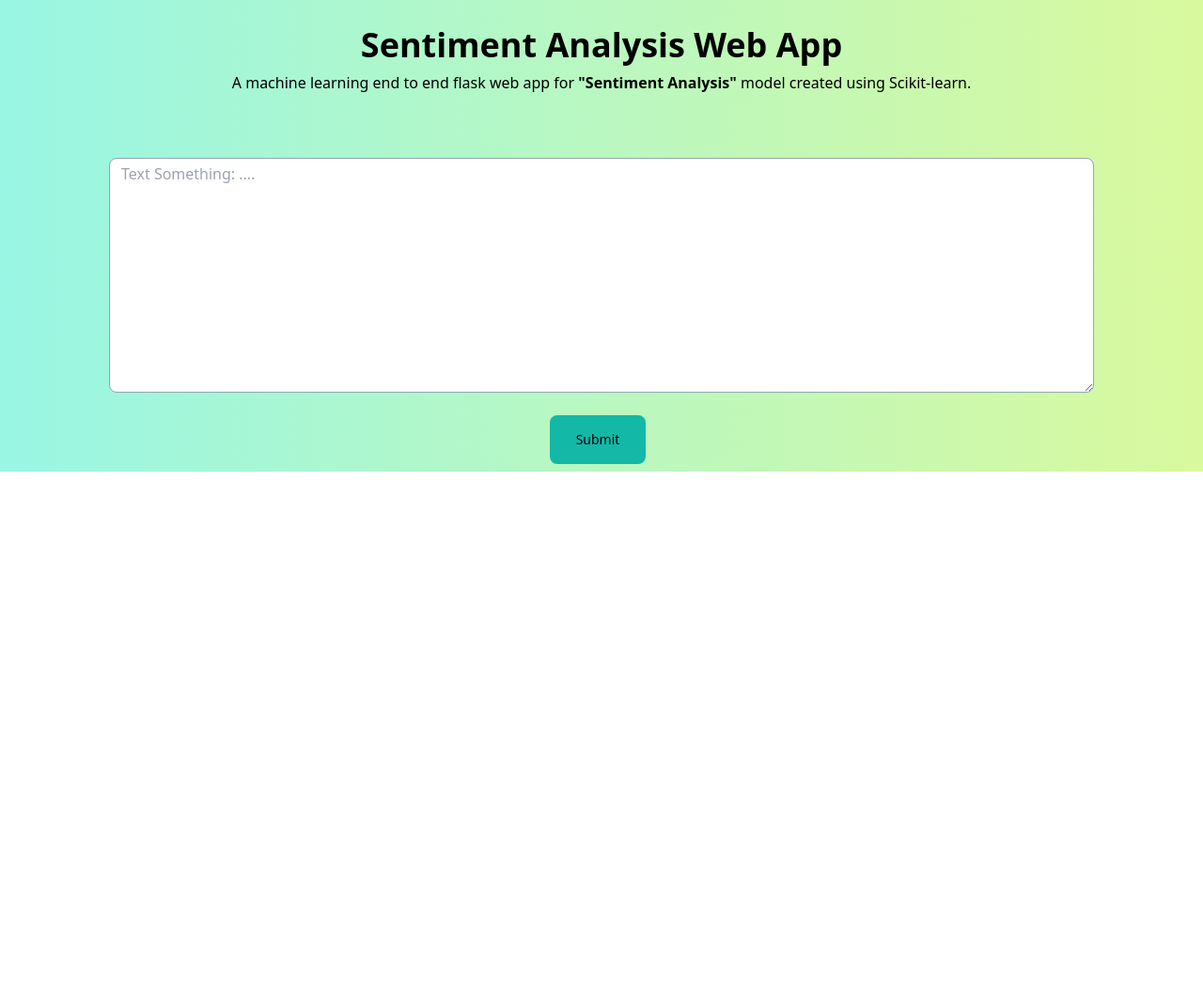
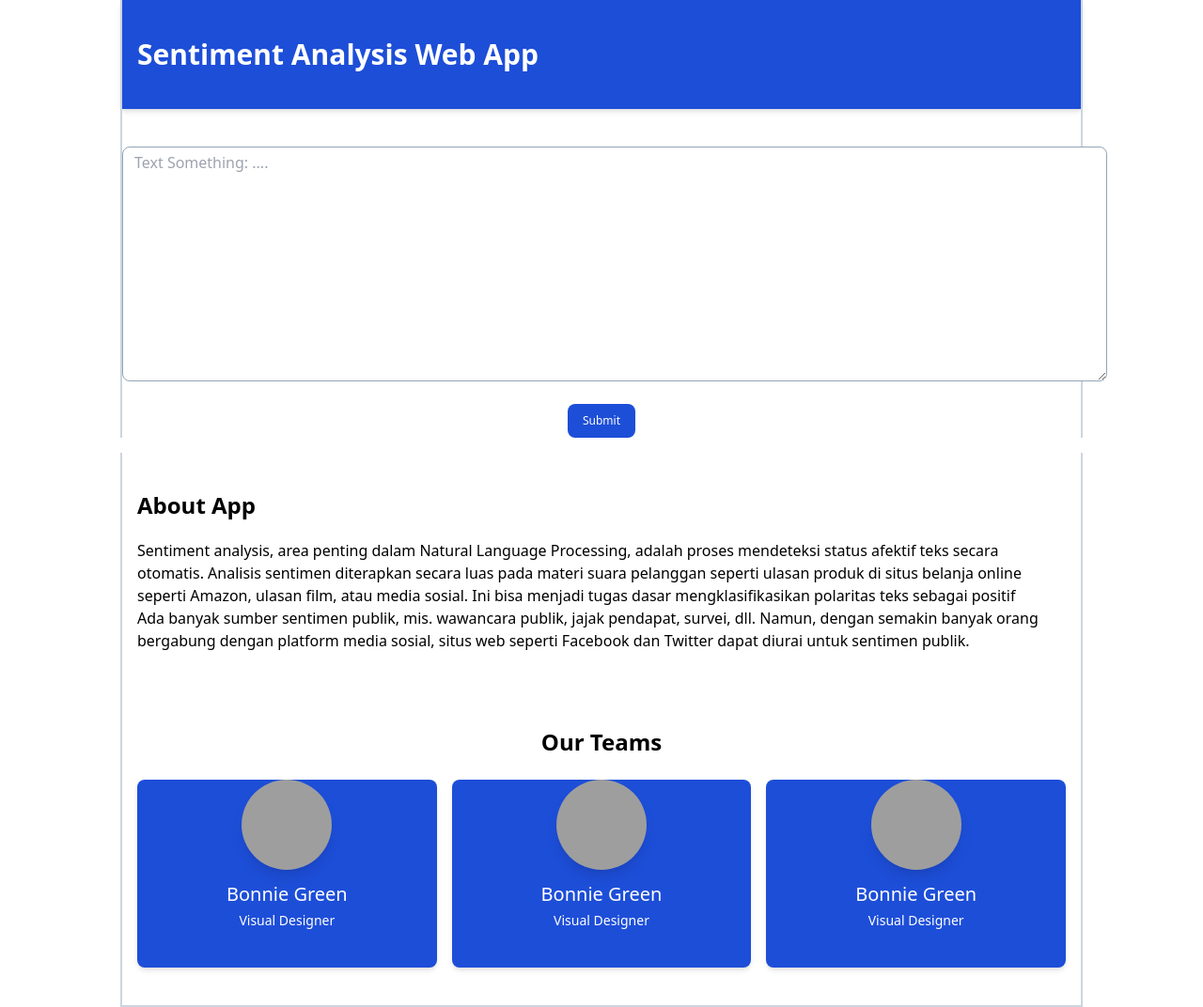
Before and after one commit to fadlanfasya/SentimentAnalysisWebApp, a Flask app: page / in a window 1280 px wide. Shown: the whole page at 94% size. Before the commit the page ends 502 px from the top, so only its background shows below. Run offline with Flask 2, Linux system fonts and the light colour scheme; parts of the project's set-up code (start-up, migrations or seed data) failed here and were passed over; some libraries are stand-ins or nearby versions; grey boxes are pictures that could not be loaded.

Commit message:
update app

```diff
--- a/app.py
+++ b/app.py
@@ -39,4 +39,4 @@ def my_form_post():
     return render_template('form.html', final=compound, text1=text_final,text2=dd['pos'],text5=dd['neg'],text4=compound,text3=dd['neu'])
 
 if __name__ == "__main__":
-    app.run(debug=True, host="127.0.0.1", port=5002, threaded=True)
+    app.run(debug=True, host="127.0.0.1", port=5000, threaded=True)
--- a/templates/form.html
+++ b/templates/form.html
@@ -9,27 +9,26 @@
   </head>
 
   <body>
-    <div class="mx-auto bg-gradient-to-r from-teal-200 to-lime-200">
-	    <div class="p-5 text-center bg-gradient-to-r from-teal-200 to-lime-200">
-		    <h1 class="text-4xl font-bold p-2">Sentiment Analysis Web App</h1>
-		    <p>A machine learning end to end flask web app for <b>"Sentiment Analysis" </b>model created using Scikit-learn.</p>
+    <div class="container mx-auto bg-white">
+	    <div class="mx-32 p-4 py-10 bg-blue-700 border-x-2 border-slate-300 shadow-md">
+		    <h1 class="text-3xl font-bold text-white">Sentiment Analysis Web App</h1>
+		    <!-- <p>A machine learning end to end flask web app for <b>"Sentiment Analysis" </b>model created using Scikit-learn.</p>  -->
 	    </div>
-		  </br></br>
-      <div align="center">
+      <div align="center" class="pt-10 mx-32 border-x-2 border-slate-300">
 			  <form method="POST">
 				  <textarea class="px-3 py-1 border-1 border-slate-400 focus:ring-4 focus:outline-none focus:ring-green-300 font-medium font-bold rounded-lg" name="text1" placeholder="Text Something: ...." rows="10" cols="109"></textarea><br><br>
-          <button type="submit" class="text-black bg-teal-500 hover:bg-teal-600 focus:ring-4 focus:outline-none focus:ring-green-300 font-medium font-bold rounded-lg text-sm px-7 py-4 text-center mr-2 mb-2">Submit</button>
+          <button type="submit" class="inline-flex items-center py-2.5 px-4 text-xs font-medium text-center text-white bg-blue-700 rounded-lg focus:ring-4 focus:ring-blue-200 hover:bg-blue-800">Submit</button>
 			  </form>
 		  </div>
       {% if final %}
 
 <!--result start -->
       <div align="center">
-      </br></br>
-      <div class="container pb-5 relative overflow-x-auto bg-gradient-to-r from-lime-200 via-lime-100 to-lime-100">
-        <h2 class="p-5 text-center text-2xl font-bold">The Sentiment of '{{ text1 }}' is <span class="text-red-800">{{ final *100}}%</span> positive !</h2>
-			  <h2 class="font-bold text-2xl">Score table</h2>
-        <table class="text-sm text-left border-collapse border border-slate-500">
+      <div class="container relative overflow-x-auto">
+        <div class="mx-32 pb-5 bg-blue-700 shadow-md border-x-2 border-slate-300">
+        <h2 class="p-5 text-center text-2xl font-bold text-white">The Sentiment of '{{ text1 }}' is <span class="text-red-500">{{ final *100}}%</span> positive !</h2>
+			  <h2 class="font-bold text-2xl text-white">Score table</h2>
+        <table class="text-sm text-left text-white border-collapse border border-white">
           <thead class="text-md uppercase">
           <tr>
             <th class="border border-slate-600 px-3 text-xl">SENTIMENT METRIC</th>
@@ -53,14 +52,49 @@
             <td class="border border-slate-600 px-3">{{text4}}</td>
           </tr>
         </table>
+        </div>
       </div>
     {% else %}
     <p></p>
     {% endif %}
     </div>
-    </br></br>
 <!--result end -->
+<div class="mx-32 p-4 pb-10 pt-10 bg-white border-x-2 border-slate-300 space-y-5">
+  <h2 class="text-2xl font-bold">About App</h2>
+  <p class="">
+    Sentiment analysis, area penting dalam Natural Language Processing, adalah proses mendeteksi status afektif teks secara otomatis. Analisis sentimen diterapkan secara luas pada materi suara pelanggan seperti ulasan produk di situs belanja online seperti Amazon, ulasan film, atau media sosial. Ini bisa menjadi tugas dasar mengklasifikasikan polaritas teks sebagai positif <br />
+    Ada banyak sumber sentimen publik, mis. wawancara publik, jajak pendapat, survei, dll. Namun, dengan semakin banyak orang bergabung dengan platform media sosial, situs web seperti Facebook dan Twitter dapat diurai untuk sentimen publik. <br />
+<br />
+  </p>
+</div>
+<div class="mx-32 p-4 pb-10 border-x-2 border-b-2 border-slate-300 space-y-6">
+  <h2 class="text-2xl text-center font-bold">Our Teams</h2>
+  <div class="grid grid-cols-3 gap-4">
+  <div class="max-w-sm bg-blue-700 rounded-lg shadow-md">
+      <div class="flex flex-col items-center pb-10">
+          <img class="mb-3 w-24 h-24 rounded-full shadow-lg" src="/docs/images/people/profile-picture-3.jpg" alt="Bonnie image"/>
+          <h5 class="mb-1 text-xl font-medium text-white">Bonnie Green</h5>
+          <span class="text-sm text-white">Visual Designer</span>
+      </div>
   </div>
+  <div class="max-w-sm bg-blue-700 rounded-lg shadow-md">
+    <div class="flex flex-col items-center pb-10">
+        <img class="mb-3 w-24 h-24 rounded-full shadow-lg" src="/docs/images/people/profile-picture-3.jpg" alt="Bonnie image"/>
+        <h5 class="mb-1 text-xl font-medium text-white">Bonnie Green</h5>
+        <span class="text-sm text-white">Visual Designer</span>
+    </div>
+  </div>
+  <div class="max-w-sm bg-blue-700 rounded-lg shadow-md">
+    <div class="flex flex-col items-center pb-10">
+        <img class="mb-3 w-24 h-24 rounded-full shadow-lg" src="/docs/images/people/profile-picture-3.jpg" alt="Bonnie image"/>
+        <h5 class="mb-1 text-xl font-medium text-white">Bonnie Green</h5>
+        <span class="text-sm text-white">Visual Designer</span>
+    </div>
+  </div>
+  </div>
+</div>
+  </div>
+
   <script src="https://unpkg.com/flowbite@1.4.7/dist/flowbite.js"></script>
   </body>
 </html>
```
